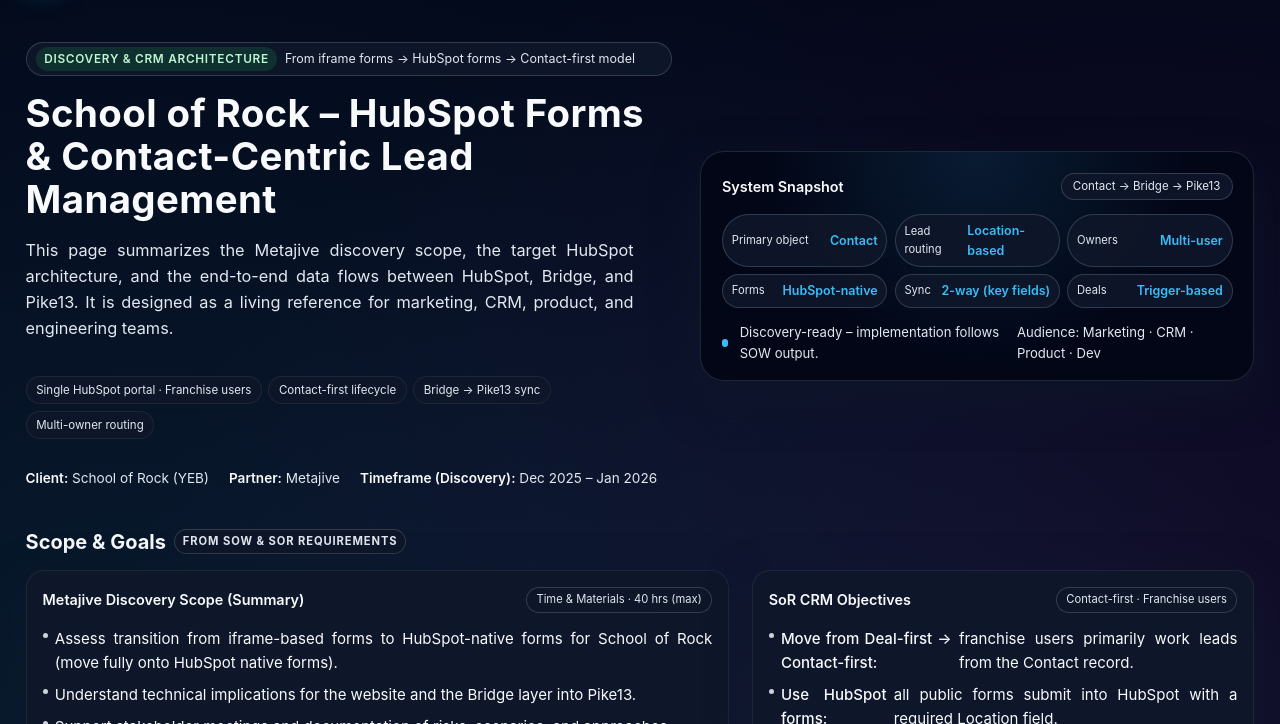
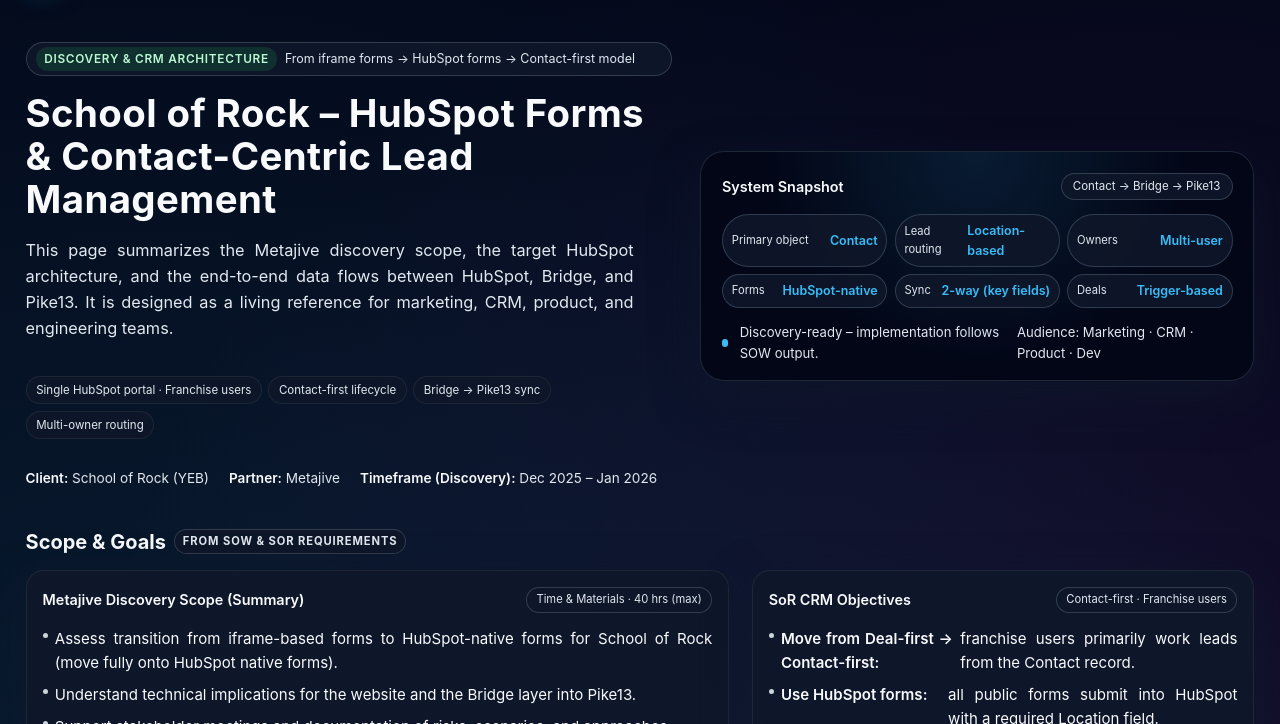
Before and after one commit to Colin-YEB/HubSpot-Contacts-Scope, a plain HTML site: page index.html in a window 1280 px wide. Shown: the part 76-800 px from the top of the page. Drawn offline with Linux system fonts and the light colour scheme.

Commit message:
Update index.html

```diff
--- a/index.html
+++ b/index.html
@@ -416,7 +416,9 @@
 
     .list strong {
       color: var(--text);
-      font-weight: 500;
+      font-weight: 600;
+      display: inline-block;
+      min-width: 160px;
     }
 
     .pill-row {
```
